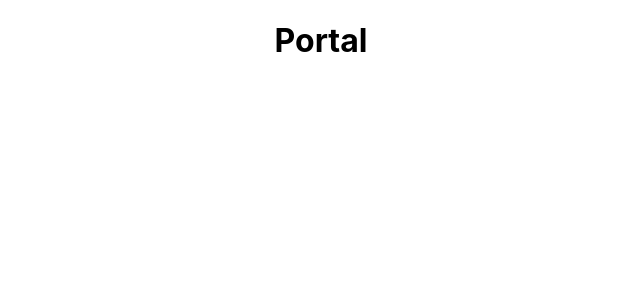
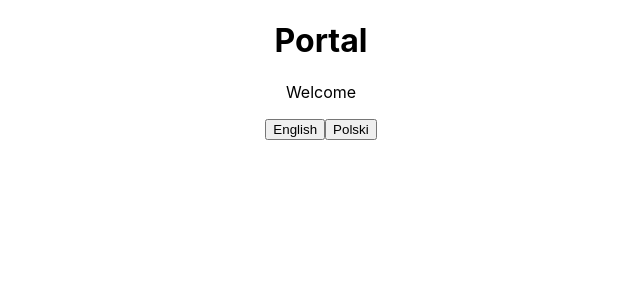
Before and after one commit to mrybkowski/multimediacloud, a React (Create React App) app in the folder frontend/portal/: page / in a window 1280 px wide. Shown: the top 300 px of the page, without its empty margins (319-959 px from the left). Built offline with nearby package versions, Linux system fonts and the light colour scheme.

Commit message:
MC-5 | Dodanie obsługi i18next

```diff
--- a/frontend/portal/package.json
+++ b/frontend/portal/package.json
@@ -10,8 +10,10 @@
     "@types/node": "^16.18.98",
     "@types/react": "^18.3.3",
     "@types/react-dom": "^18.3.0",
+    "i18next-browser-languagedetector": "^8.0.0",
     "react": "^18.3.1",
     "react-dom": "^18.3.1",
+    "react-i18next": "^14.1.2",
     "react-router-dom": "^6.23.1",
     "react-scripts": "5.0.1",
     "typescript": "^4.9.5",
--- a/frontend/portal/src/App.tsx
+++ b/frontend/portal/src/App.tsx
@@ -1,5 +1,7 @@
 import React, { Suspense, useState } from 'react';
 import './App.css';
+import './i18n/config';
+
 import { BrowserRouter, Route, Routes } from 'react-router-dom';
 
 const NotFound = React.lazy(() => import('./pages/notFound/NotFound'));
--- /dev/null
+++ b/frontend/portal/src/i18n/config.ts
@@ -0,0 +1,27 @@
+import i18next from 'i18next';
+import { initReactI18next } from 'react-i18next';
+import enTranslation from './en/translation.json';
+import plTranslation from './pl/translation.json';
+import LanguageDetector from 'i18next-browser-languagedetector';
+
+export const defaultNS = 'translation';
+
+i18next
+    .use(LanguageDetector)
+    .use(initReactI18next)
+    .init({
+        debug: false,
+        fallbackLng: 'en',
+        resources: {
+            en: {
+                translation: enTranslation
+            },
+            pl: {
+                translation: plTranslation
+            }
+        },
+        defaultNS,
+        interpolation: {
+            escapeValue: false
+        }
+  });
--- /dev/null
+++ b/frontend/portal/src/i18n/en/translation.json
@@ -0,0 +1,3 @@
+{
+    "title": "Welcome"
+  }
--- /dev/null
+++ b/frontend/portal/src/i18n/pl/translation.json
@@ -0,0 +1,3 @@
+{
+    "title": "Cześć"
+  }
--- a/frontend/portal/src/pages/home/Home.tsx
+++ b/frontend/portal/src/pages/home/Home.tsx
@@ -1,6 +1,20 @@
+import { useTranslation } from 'react-i18next';
+import i18next from 'i18next';
+
 function Home() {
+    const { t } = useTranslation();
+
+    const changeLanguage = (lng: string) => {
+        i18next.changeLanguage(lng);
+      };
+
     return (
-        <h1>Portal</h1>
+        <>
+            <h1>Portal</h1>
+            <p>{t('title')}</p>
+            <button onClick={() => changeLanguage('en')}>English</button>
+            <button onClick={() => changeLanguage('pl')}>Polski</button>
+        </>
     );
 }
 
```
Also changed, not shown: 1 other file (tests, documents, lock files or other folders).
